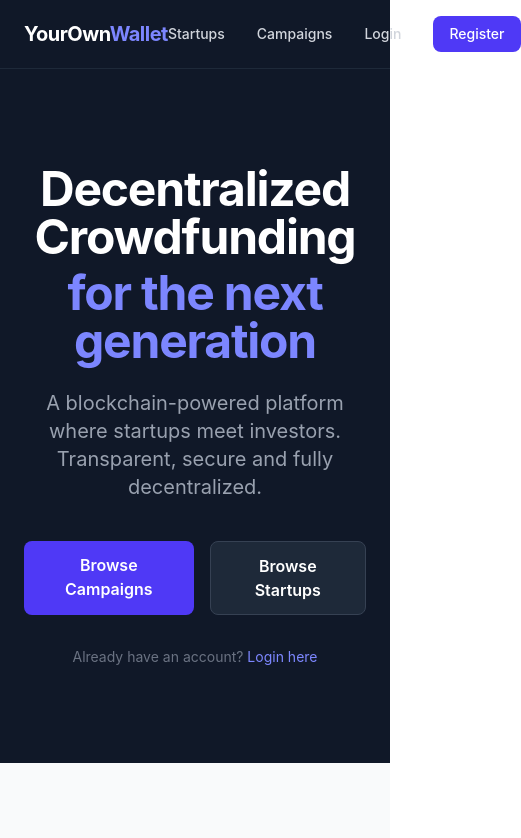
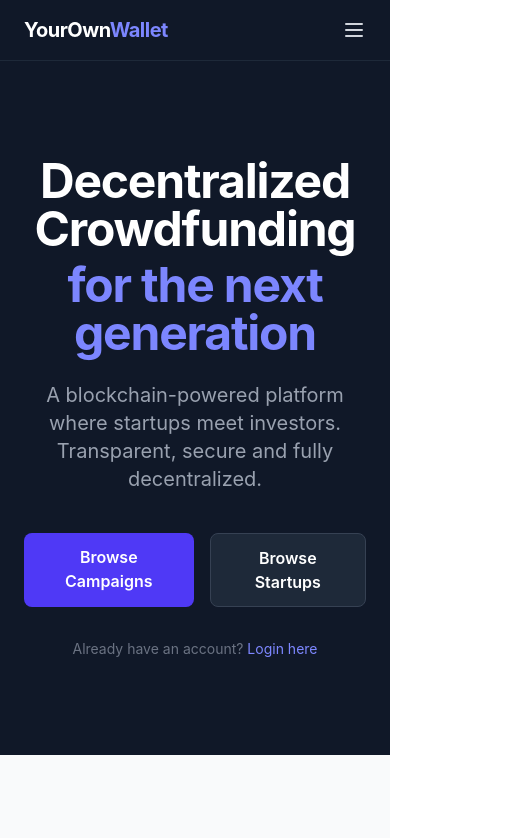
Before and after one commit to Feeeerro/YourOwnWallet---decentralized-crowdfunding-platform-for-startups, a React app in the folder frontend/: page / in a window 390 px wide. Shown: the top 838 px of the page, 521 px wide, since content can reach past the window. Built offline with nearby package versions, Linux system fonts and the light colour scheme; the HTML template or start-up script is replaced by a standard one.

Commit message:
Navbar responsive for mobile

```diff
--- a/frontend/src/components/Navbar.jsx
+++ b/frontend/src/components/Navbar.jsx
@@ -1,13 +1,16 @@
+import { useState } from 'react';
 import { Link, useNavigate } from 'react-router-dom';
 import { useAuth } from '../context/AuthContext';
 
 export default function Navbar() {
     const { user, logout } = useAuth();
     const navigate = useNavigate();
+    const [menuOpen, setMenuOpen] = useState(false);
 
     const handleLogout = () => {
         logout();
         navigate('/login');
+        setMenuOpen(false);
     };
 
     return (
@@ -18,8 +21,8 @@ export default function Navbar() {
                     YourOwn<span className="text-indigo-400">Wallet</span>
                 </Link>
 
-                {/* Navigation links */}
-                <div className="flex items-center gap-8">
+                {/* Desktop links */}
+                <div className="hidden md:flex items-center gap-8">
                     <Link
                         to="/startups"
                         className="text-gray-300 hover:text-white text-sm font-medium transition-colors"
@@ -32,7 +35,6 @@ export default function Navbar() {
                     >
                         Campaigns
                     </Link>
-
                     {user ? (
                         <>
                             <Link
@@ -65,7 +67,99 @@ export default function Navbar() {
                         </>
                     )}
                 </div>
+
+                {/* Mobile hamburger button */}
+                <button
+                    className="md:hidden text-gray-300 hover:text-white"
+                    onClick={() => setMenuOpen(!menuOpen)}
+                >
+                    {menuOpen ? (
+                        <svg
+                            xmlns="http://www.w3.org/2000/svg"
+                            className="h-6 w-6"
+                            fill="none"
+                            viewBox="0 0 24 24"
+                            stroke="currentColor"
+                        >
+                            <path
+                                strokeLinecap="round"
+                                strokeLinejoin="round"
+                                strokeWidth={2}
+                                d="M6 18L18 6M6 6l12 12"
+                            />
+                        </svg>
+                    ) : (
+                        <svg
+                            xmlns="http://www.w3.org/2000/svg"
+                            className="h-6 w-6"
+                            fill="none"
+                            viewBox="0 0 24 24"
+                            stroke="currentColor"
+                        >
+                            <path
+                                strokeLinecap="round"
+                                strokeLinejoin="round"
+                                strokeWidth={2}
+                                d="M4 6h16M4 12h16M4 18h16"
+                            />
+                        </svg>
+                    )}
+                </button>
             </div>
+
+            {/* Mobile menu */}
+            {menuOpen && (
+                <div className="md:hidden bg-gray-900 border-t border-gray-800 px-6 py-4 flex flex-col gap-4">
+                    <Link
+                        to="/startups"
+                        onClick={() => setMenuOpen(false)}
+                        className="text-gray-300 hover:text-white text-sm font-medium transition-colors"
+                    >
+                        Startups
+                    </Link>
+                    <Link
+                        to="/campaigns"
+                        onClick={() => setMenuOpen(false)}
+                        className="text-gray-300 hover:text-white text-sm font-medium transition-colors"
+                    >
+                        Campaigns
+                    </Link>
+                    {user ? (
+                        <>
+                            <Link
+                                to="/account"
+                                onClick={() => setMenuOpen(false)}
+                                className="text-gray-300 hover:text-white text-sm font-medium transition-colors"
+                            >
+                                My Account
+                            </Link>
+                            <button
+                                onClick={handleLogout}
+                                className="text-left text-sm font-medium text-gray-300 hover:text-white border border-gray-600 hover:border-gray-400 px-4 py-2 rounded-lg transition-all w-fit"
+                            >
+                                Logout
+                            </button>
+                        </>
+                    ) : (
+                        <>
+                            <Link
+                                to="/login"
+                                onClick={() => setMenuOpen(false)}
+                                className="text-gray-300 hover:text-white text-sm font-medium transition-colors"
+                            >
+                                Login
+                            </Link>
+                            <Link
+                                to="/register"
+                                onClick={() => setMenuOpen(false)}
+                                className="text-sm font-medium bg-indigo-600 hover:bg-indigo-500 text-white px-4 py-2 rounded-lg transition-colors w-fit"
+                            >
+                                Register
+                            </Link>
+                        </>
+                    )}
+                </div>
+            )}
         </nav>
     );
 }
```
